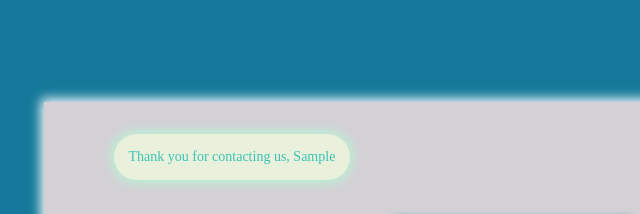
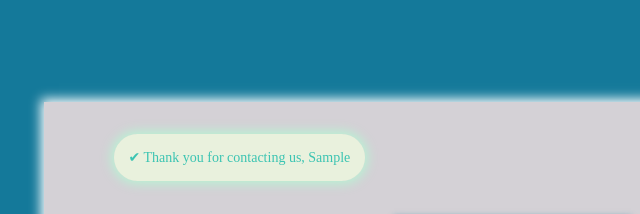
Before and after one commit to MadalinaMP/dom-manipulation-hw, a plain HTML site: page index.html in a window 1280 px wide. Both pictures are taken after typing "Sample", "Sample", "Sample" into the empty fields and a click on the button "Submit". Shown: the top 214 px of the page, 268-908 px from the left. Drawn offline with Linux system fonts and the light colour scheme.

Commit message:
check added

```diff
--- a/index.html
+++ b/index.html
@@ -11,7 +11,7 @@
 <body>
     <div id="form-container">
         <form>
-            <div class="confirmation-banner">Thank you for contacting us, </div>
+            <div class="confirmation-banner">✔ Thank you for contacting us, </div>
             <div id="form-section">
                 <input type="text" placeholder="First Name *" class="first-name-field all-fields" /><br>
                 <input type="text" placeholder="Last Name *" class="last-name-field all-fields" /><br>
```
